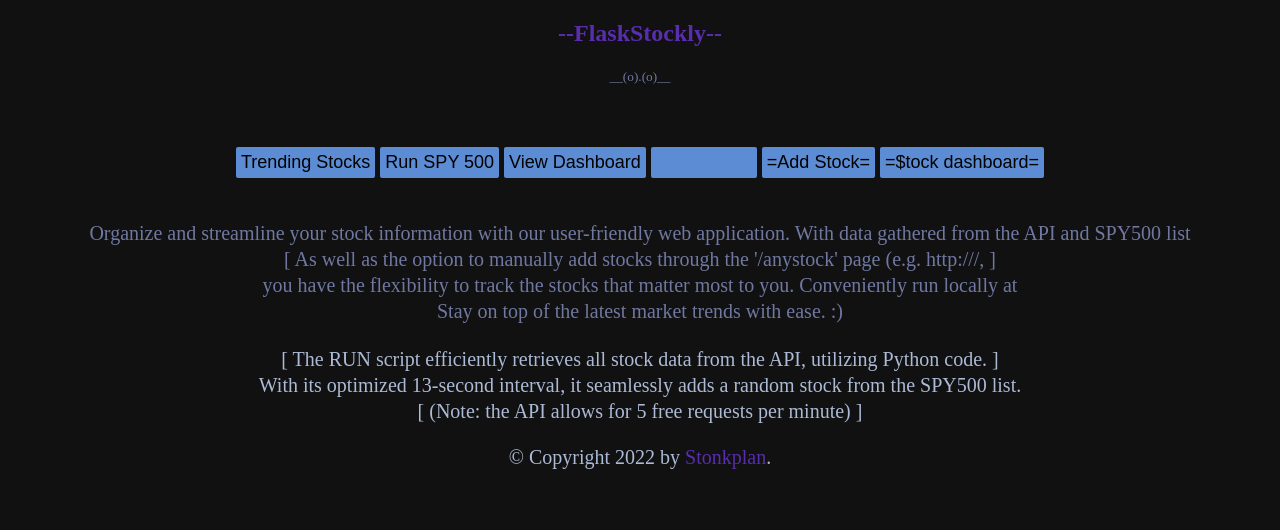
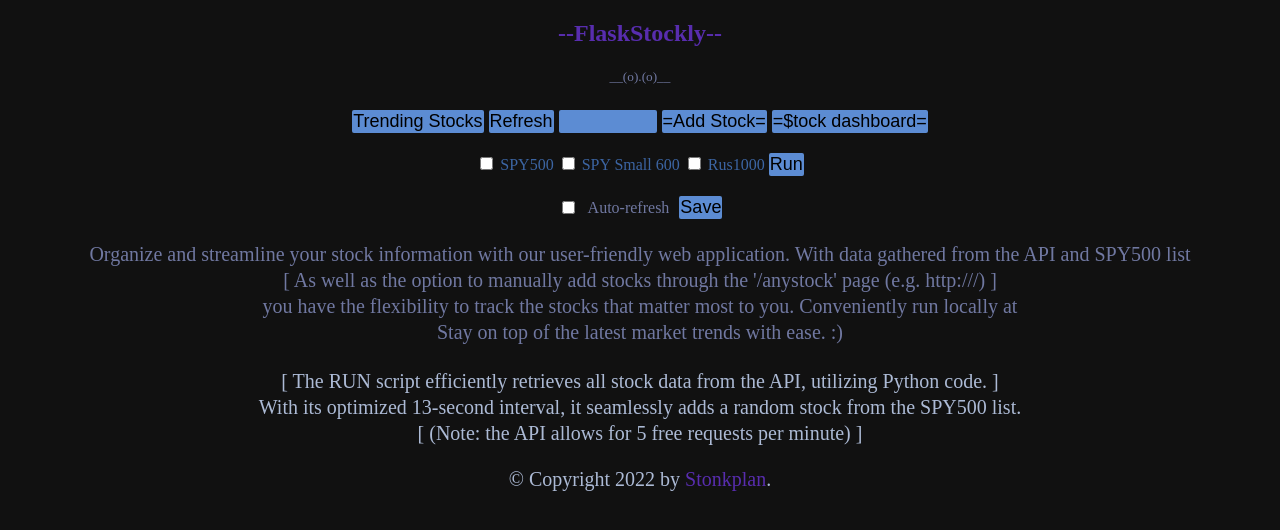
Before and after one commit to Imsach/flaskstockly, a Flask app: template templates/index2.html in a window 1280 px wide. Shown: the top 530 px of the page. Run offline with Flask 2, Linux system fonts and the light colour scheme; the template is opened without the code that fills it, so the values that code supplies are empty; parts of the project's set-up code (start-up, migrations or seed data) failed here and were passed over; some libraries are stand-ins or nearby versions.

Commit message:
add 3 indexes for stock list (spy500, spy small 600, Rus 1000)  and add Auto-refresh on/off

```diff
--- a/main.py
+++ b/main.py
@@ -50,6 +50,7 @@ ip = ip.getsockname()[0] # Get the IP address of the user's machine and assign i
 stockinfo = []
 isBrQexecuted = False
 isApiDemo = False
+enableRefresh = True
 default_start_date = '2022-02-01'
 
 if secapi.api_key == 'demo':
@@ -100,6 +101,12 @@ else:
 def welcomePage():
     return redirect('/view')
 
+@app.route('/refresh', methods=("POST", "GET"))
+def refresh():
+    global enableRefresh
+    enableRefresh = not enableRefresh
+    return redirect('/view')
+
 '''
 This code is part of a web application that allows users to enter a stock symbol
 and get information about the stock. It uses the Alpha Vantage API to get the stock data.
@@ -110,6 +117,7 @@ The code then creates a timestamp and loops through the data to store it into an
 Finally, it creates a Pandas DataFrame from "stockinfo" and drops any duplicate entries based on the stock symbol. If there is an error with the stock symbol, it returns an error message. Otherwise, it renders an HTML template with all of the data stored in "df".
 '''
 
+
 @app.route('/<stock>', methods=("POST", "GET"))
 def getStock(stock):
     api_key = secapi.api_key
@@ -118,10 +126,40 @@ def getStock(stock):
     data = r.json()
     t1 = time.strftime("%m/%d/%Y, %H:%M:%S", time.localtime())
 
+    df500 = pd.read_html("https://en.wikipedia.org/wiki/List_of_S%26P_500_companies")
+    df600 = pd.read_html("https://en.wikipedia.org/wiki/List_of_S%26P_600_companies")
+    df1000 = pd.read_html("https://en.wikipedia.org/wiki/Russell_1000_Index")
+    sp500 = df500[0]['Symbol'].values.tolist()
+    security500Name = df500[0]['Security'].values.tolist()
+    sp500Sector = df500[0]['GICS Sector'].values.tolist()
+    sp600 = df600[0]['Symbol'].values.tolist()
+    security600Name = df600[0]['Company'].values.tolist()
+    sp600Sector = df600[0]['GICS Sector'].values.tolist()
+    rus1000 = df1000[2]['Ticker'].values.tolist()
+    rus1000Name = df1000[2]['Company'].values.tolist()
+    rus1000Sector = df1000[2]['GICS Sector'].values.tolist()
+
+    if stock in sp500:
+        stock = sp500.index(stock)
+        companyName = security500Name[stock]
+        sector = sp500Sector[stock]
+    elif stock in sp600:
+        stock = sp600.index(stock)
+        companyName = security600Name[stock]
+        sector = sp600Sector[stock]
+    elif stock in rus1000:
+        stock = rus1000.index(stock)
+        companyName = rus1000Name[stock]
+        sector = rus1000Sector[stock]
+    else:
+        companyName = "NA"
+        sector = "NA"
+
+
     try:
         for info in data:
-            stockinfo.append([data['Global Quote']['01. symbol'], data['Global Quote']['05. price'], data['Global Quote']['02. open'], data['Global Quote']['03. high'], data['Global Quote']['04. low'], data['Global Quote']['06. volume'], data['Global Quote']['07. latest trading day'], data['Global Quote']['08. previous close'], data['Global Quote']['09. change'], data['Global Quote']['10. change percent'], t1])
-        df = pd.DataFrame(data=stockinfo, columns=['Symbol', 'Open', 'High', 'Low', 'Price', 'Volume', 'Latest trading day', 'Previous close', 'Change', 'Change percent', 'Entered'])
+            stockinfo.append([data['Global Quote']['01. symbol'], data['Global Quote']['05. price'], data['Global Quote']['02. open'], data['Global Quote']['03. high'], data['Global Quote']['04. low'], data['Global Quote']['06. volume'], data['Global Quote']['07. latest trading day'], data['Global Quote']['08. previous close'], data['Global Quote']['09. change'], data['Global Quote']['10. change percent'], t1, companyName, sector])
+        df = pd.DataFrame(data=stockinfo, columns=['Symbol', 'Open', 'High', 'Low', 'Price', 'Volume', 'Latest trading day', 'Previous close', 'Change', 'Change percent', 'Entered', 'Company', 'Sector'])
 
 
         df = (df.drop_duplicates(subset='Symbol', keep='last'))
@@ -149,8 +187,9 @@ stockinfo variable, DataFrame object df and ip address.
 
 @app.route('/view', methods=("POST", "GET"))
 def hello_worldn():
+    global enableRefresh
     df = pd.DataFrame(data=stockinfo, columns=['Symbol', 'Open', 'High', 'Low', 'Price', 'Volume', 'Latest trading day',
-                                               'Previous close', 'Change', 'Change percent', 'Entered'])
+                                               'Previous close', 'Change', 'Change percent', 'Entered', 'Company', 'Sector'])
     df = (df.drop_duplicates(subset='Symbol', keep='last'))
 
     queryRun = "SELECT * FROM run_data"
@@ -167,7 +206,7 @@ def hello_worldn():
 
     graphJSON = json.dumps(fig, cls=plotly.utils.PlotlyJSONEncoder)
 
-    return render_template('index2.html', column_names=df.columns.values, row_data=list(df.values.tolist()), graphJSON=graphJSON, zip=zip, stockinfo=stockinfo, df=df, ip=ip, isApiDemo=isApiDemo, RunData=RunData)
+    return render_template('index2.html', column_names=df.columns.values, row_data=list(df.values.tolist()), graphJSON=graphJSON, zip=zip, stockinfo=stockinfo, df=df, ip=ip, isApiDemo=isApiDemo, RunData=RunData, enableRefresh=enableRefresh)
 
 '''
 This code is a route for the app that will run when the user visits the '/run' page.
@@ -182,23 +221,44 @@ Finally, it redirects the user to the '/view' page.
 
 def runQuery():
     global isBrQexecuted
-    if not isBrQexecuted:
+    if not isBrQexecuted and request.method == 'POST':
+        stockLists = list()
+        stockLists = request.form.getlist('lists')
         isBrQexecuted = True
-        thread = threading.Thread(target=backgroundRunQuery)
+        thread = threading.Thread(target=backgroundRunQuery, args=(stockLists,))
         thread.start()
         return redirect('/view')
     else:
         return redirect('/view')
 
-def backgroundRunQuery(stockinfo=stockinfo):
+def backgroundRunQuery(stockLists, stockinfo=stockinfo):
+    df500 = pd.read_html("https://en.wikipedia.org/wiki/List_of_S%26P_500_companies")
+    df600 = pd.read_html("https://en.wikipedia.org/wiki/List_of_S%26P_600_companies")
+    df1000 = pd.read_html("https://en.wikipedia.org/wiki/Russell_1000_Index")
+    sp500 = df500[0]['Symbol'].values.tolist()
+    security500Name = df500[0]['Security'].values.tolist()
+    sp500Sector = df500[0]['GICS Sector'].values.tolist()
+    sp600 = df600[0]['Symbol'].values.tolist()
+    security600Name = df600[0]['Company'].values.tolist()
+    sp600Sector = df600[0]['GICS Sector'].values.tolist()
+    rus1000 = df1000[2]['Ticker'].values.tolist()
+    rus1000Name = df1000[2]['Company'].values.tolist()
+    rus1000Sector = df1000[2]['GICS Sector'].values.tolist()
 
-    pd2 = pd.read_html("https://en.wikipedia.org/wiki/List_of_S%26P_500_companies")
-    df = pd2[0]
-    stocks = df['Symbol'].values.tolist()
-    shuffle(stocks)
+    allStocks = []
+    for lst in stockLists:
+        if lst == "SPY500":
+           allStocks.extend(sp500)
+        elif lst == "SPY600":
+           allStocks.extend(sp600)
+        elif lst == "Rus1000":
+           allStocks.extend(rus1000)
+        else:
+           allStocks.extend(lst)
+    shuffle(allStocks)
     count = 0
     while count < 2:
-        for stock in stocks:
+        for stock in allStocks:
             try:
                 if stock not in stockinfo:
                     print(f"adding {stock}")
@@ -209,14 +269,39 @@ def backgroundRunQuery(stockinfo=stockinfo):
 
                     df = pd.DataFrame(data=stockinfo,
                                     columns=['Symbol', 'Price', 'Open', 'High', 'Low', 'Volume', 'Latest trading day',
-                                            'Previous close', 'Change', 'Change percent', 'Entered'])
+                                            'Previous close', 'Change', 'Change percent', 'Entered', 'Company', 'Sector'])
 
                     df = (df.drop_duplicates(subset='Symbol', keep='last'))
                     df.to_sql('run_data', conn, if_exists='replace', index=False)
 
                     if r.status_code == 200:
                         t1 = time.strftime("%m/%d/%Y, %H:%M:%S", time.localtime())
-                        stockinfo.append([datas['Global Quote']['01. symbol'],  datas['Global Quote']['05. price'], datas['Global Quote']['02. open'], datas['Global Quote']['03. high'], datas['Global Quote']['04. low'], datas['Global Quote']['06. volume'], datas['Global Quote']['07. latest trading day'], datas['Global Quote']['08. previous close'], datas['Global Quote']['09. change'], datas['Global Quote']['10. change percent'], t1])
+                        symbol = datas['Global Quote']['01. symbol']
+                        price = datas['Global Quote']['05. price']
+                        open_price = datas['Global Quote']['02. open']
+                        high = datas['Global Quote']['03. high']
+                        low = datas['Global Quote']['04. low']
+                        volume = datas['Global Quote']['06. volume']
+                        latest_trading_day = datas['Global Quote']['07. latest trading day']
+                        previous_close = datas['Global Quote']['08. previous close']
+                        change = datas['Global Quote']['09. change']
+                        change_percent = datas['Global Quote']['10. change percent']
+                        if symbol in sp500:
+                            ids = sp500.index(symbol)
+                            companyName = security500Name[ids]
+                            sector = sp500Sector[ids]
+                        elif symbol in sp600:
+                            ids = sp600.index(symbol)
+                            companyName = security600Name[ids]
+                            sector = sp600Sector[ids]
+                        elif symbol in rus1000:
+                            ids = rus1000.index(symbol)
+                            companyName = rus1000Name[ids]
+                            sector = rus1000Sector[ids]
+                        else:
+                            companyName = "NA"
+                            sector = "NA"
+                        stockinfo.append([symbol, price, open_price, high, low, volume, latest_trading_day, previous_close, change, change_percent, t1, companyName, sector])
                         sleepTime = 12.5
                         while sleepTime > 0:
                             print(f"Remaining sleep time: {sleepTime} seconds")
@@ -229,7 +314,7 @@ def backgroundRunQuery(stockinfo=stockinfo):
                             time.sleep(0.5)
                             sleepTime -= 0.5
                         t1 = time.strftime("%m/%d/%Y, %H:%M:%S", time.localtime())
-                        stockinfo.append([datas['Global Quote']['01. symbol'],  datas['Global Quote']['05. price'], datas['Global Quote']['02. open'], datas['Global Quote']['03. high'], datas['Global Quote']['04. low'], datas['Global Quote']['06. volume'], datas['Global Quote']['07. latest trading day'], datas['Global Quote']['08. previous close'], datas['Global Quote']['09. change'], datas['Global Quote']['10. change percent'], t1])
+                        stockinfo.append([symbol, price, open_price, high, low, volume, latest_trading_day, previous_close, change, change_percent, t1, companyName, sector])
 
                 else:
                     return redirect('/view')
--- a/static/main.css
+++ b/static/main.css
@@ -30,16 +30,26 @@ p {
   hyphens: auto;
 }
 
+form {
+  display: flex;
+  justify-content: center;
+  align-items: center;
+  flex-wrap: wrap;
+  gap: 10px;
+}
+
 /* Media query for smaller screens */
 
-@media (max-width: 600px) {
+@media (max-width: 480px) {
   label[for='symbol'], label[for="sdate"], label[for="edate"] {
     display: block;
+    width: 100%;
+    max-width: 200px;
     margin-bottom: 5px;
   }
 }
 
-@media screen and (max-width: 600px) {
+@media screen and (max-width: 480px) {
   body {
     font-size: 16px;
   }
@@ -72,9 +82,10 @@ p {
   width: 100%;
 }
 
-@media only screen and (max-width: 600px) {
+@media only screen and (max-width: 480px) {
   .chart-container {
-    width: 110%;
+    width: 100%;
+    max-width: 480px;
     margin: 0;
   }
 }
@@ -134,7 +145,7 @@ button {
   background-color: #5c8cd3;
   border: none;
   color: black;
-  padding: 5px 5px;
+  padding: 1px 1px;
   text-align: center;
   text-decoration: none;
   display: inline-block;
@@ -150,8 +161,9 @@ button:hover {
 }
 
 label {
-  font-size: 20px;
+  font-size: 16px;
   color: #3c65a3;
+  white-space: nowrap;
 }
 
 /* Footer */
--- a/templates/index2.html
+++ b/templates/index2.html
@@ -1,27 +1,35 @@
 {% extends "base2.html" %}
 {% block content %}
 <title>FlaskStockly</title>
+<meta http-equiv="refresh" content="{% if enableRefresh %}5{% else %}20{% endif %}; URL=/view">
 <div id="loading2"><h1 style="text-align:center; margin-top: 100px">Loading...</h1></div>
 <div id="loading3"><h2 style="text-align:center">Hang on tight! click on view dashboard if it's loading forever...</h2></div>
 <div>
   {% if isApiDemo %}
-    <center><h3>__Api key is set to 'demo'; App may not work as expected__</h3></center><br>
+    <center><h3>__Api key is set to 'demo'; App may not work as expected__</h3></center>
   {% else %}
-    <center><h5>__(o).(o)__</h5></center><br>
+    <center><h5>__(o).(o)__</h5></center>
   {% endif %}
 </div>
 <h4><p style="text-align:center">
   <button id="trending-stocks" type="button">Trending Stocks</button>
-  <button id="run-spy-500" type="button">Run SPY 500</button>
-  <button id="view-dashboard" type="button">View Dashboard</button>
+  <button id="view-dashboard" type="button">Refresh</button>
   <input id="txt" name="addstock" type="text" maxlength="5" size="7" >
   <button id="add-stock" type="button">=Add Stock=</button>
   <button id="view-stock" type="button" title="View Stock News, Institution Holders, Charts, etc.">=$tock dashboard=</button>
-</p>
-
-<meta http-equiv="refresh" content="35; URL=/view">
+  <center>
+    <form method="post" action="/run" style="display:inline-block;">
+    <label style="display:inline-block;"><input type="checkbox" name="lists" value="SPY500"> SPY500</label>
+    <label style="display:inline-block;"><input type="checkbox" name="lists" value="SPY600"> SPY Small 600</label>
+    <label style="display:inline-block;"><input type="checkbox" name="lists" value="Rus1000"> Rus1000</label>
+    <input type="submit" title="Check one or all three boxes :) grab coffee!" value="Run">
+    </form>
+  </center></p>
 <div id="chart" class="chart"></div>
-
+<form method="post" action="/refresh">
+  <input type="checkbox" name="enableRefresh" {% if enableRefresh %}checked{% endif %}> Auto-refresh
+  <input type="submit" value="Save">
+</form>
   <table>
     <thead>
 
@@ -69,7 +77,7 @@
   </table>
 
   <h5><p style="text-align:center">Organize and streamline your stock information with our user-friendly web application. With data gathered from the API and SPY500 list
-    <br>[ As well as the option to manually add stocks through the '/anystock' page (e.g. http://{{ip}}/{% print(df.iloc(0)[0, 0]) %}, ]
+    <br>[ As well as the option to manually add stocks through the '/anystock' page (e.g. http://{{ip}}/{% print(df.iloc(0)[0, 0]) %}) ]
     <br> you have the flexibility to track the stocks that matter most to you. Conveniently run locally at {{ ip }}
     <br> Stay on top of the latest market trends with ease. :) </p></h5>
 
@@ -87,7 +95,6 @@
 });});</script>
   <script>
     const trendingStocksButton = document.getElementById("trending-stocks");
-    const runSpy500Button = document.getElementById("run-spy-500");
     const viewDashboardButton = document.getElementById("view-dashboard");
     const addStockButton = document.getElementById("add-stock");
     const viewStockButton = document.getElementById("view-stock");
@@ -96,11 +103,6 @@
     trendingStocksButton.addEventListener("click", function() {
       window.location.href = "/run2";
       $('#loading2').show();
-    });
-
-    runSpy500Button.addEventListener("click", function() {
-      window.location.href = "/run";
-      $('#loading3').show();
     });
 
     viewDashboardButton.addEventListener("click", function() {
```
Also changed, not shown: templates/index3.html (+23 -26 lines).
